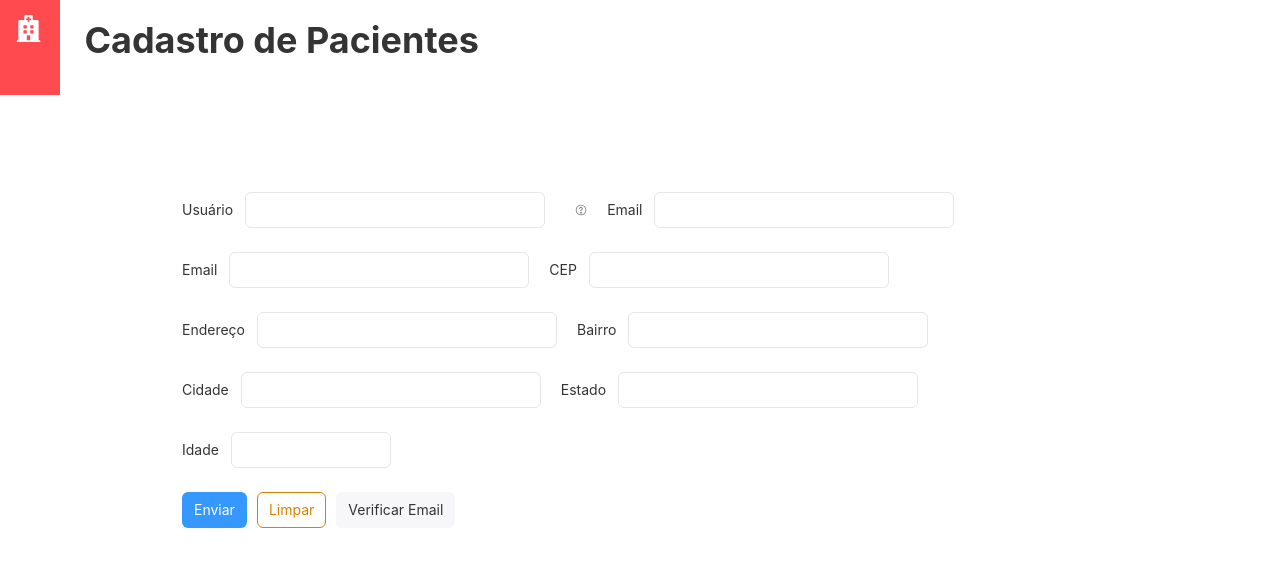
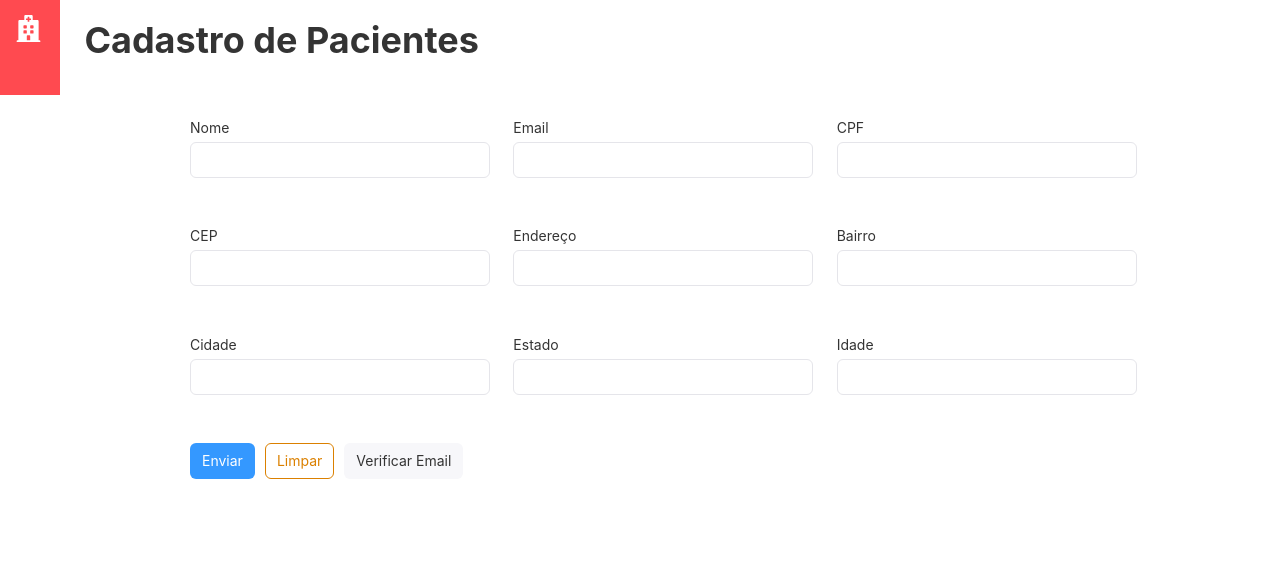
Before and after one commit to MPasti/projeto-supabase, a React (Vite) app: page /cadastro-pacientes in a window 1280 px wide. Shown: the top 566 px of the page. Built offline with nearby package versions, Linux system fonts and the light colour scheme; some icons are missing.

Commit message:
mudanças no design

```diff
--- a/index.html
+++ b/index.html
@@ -2,9 +2,9 @@
 <html lang="en">
   <head>
     <meta charset="UTF-8" />
-    <link rel="icon" type="image/svg+xml" href="/src/assets/hospital.svg" />
+    <link rel="icon" type="image/svg+xml" href="/src/assets/logo.svg" />
     <meta name="viewport" content="width=device-width, initial-scale=1.0" />
-    <title>Vite + React</title>
+    <title>Wuthering Heights Hospital</title>
   </head>
   <body>
     <div id="root"></div>
--- a/src/AppContainer.jsx
+++ b/src/AppContainer.jsx
@@ -69,10 +69,10 @@ const AppContainer = () => {
               <span
                 style={{
                   marginLeft: "18px",
-                  fontSize: "22px",
+                  fontSize: "20px",
                 }}
               >
-                Hospital
+                Wuthering Heights
               </span>
             </div>
           </Sidenav.Header>
@@ -89,7 +89,7 @@ const AppContainer = () => {
                   active
                   icon={<DashboardIcon />}
                 >
-                  Home
+                  Início
                 </Nav.Item>
                 <Nav.Item
                   onClick={() => navigate("/login")}
@@ -124,8 +124,6 @@ const AppContainer = () => {
                   <Nav.Item eventKey="5-1">Applications</Nav.Item>
                   <Nav.Item eventKey="5-2">Websites</Nav.Item>
                   <Nav.Item eventKey="5-3">Channels</Nav.Item>
-                  <Nav.Item eventKey="5-4">Tags</Nav.Item>
-                  <Nav.Item eventKey="5-5">Versões</Nav.Item>
                 </Nav.Menu>
               </Nav>
             </Sidenav.Body>
--- a/src/AppFormPacientes.jsx
+++ b/src/AppFormPacientes.jsx
@@ -6,6 +6,9 @@ import {
   Schema,
   Panel,
   FlexboxGrid,
+  Grid,
+  Col,
+  Row,
 } from "rsuite";
 import { JSONTree } from "react-json-tree";
 import { forwardRef, useContext, useRef, useState } from "react";
@@ -27,15 +30,19 @@ const JSONView = ({ formValue, formError }) => (
 const { StringType, NumberType } = Schema.Types;
 
 const model = Schema.Model({
-  name: StringType().isRequired("Este campo é obrigatório"),
+  name: StringType().isRequired("O nome é obrigatório"),
   email: StringType()
     .isEmail("Por favor, entre um Email válido")
     .isRequired("Este campo é obrigatório"),
-  age: NumberType("Por favor, entre um número válido").range(
-    18,
-    30,
-    "Entre uma idade entre 18 e 30"
-  ),
+  age: NumberType("Por favor, entre um número válido")
+    .range(18, 30, "Entre uma idade entre 18 e 30")
+    .isRequired("Por favor entre sua idade"),
+  cpf: StringType().isRequired("O CPF é obrigatório"),
+  cep: StringType().isRequired("O CEP é obrigatório"),
+  endereco: StringType().isRequired("O endereço é obrigatório"),
+  bairro: StringType().isRequired("O bairro é obrigatório"),
+  cidade: StringType().isRequired("A cidade é obrigatório"),
+  estado: StringType().isRequired("O Estado é obrigatório"),
   password: StringType().isRequired("Este campo é obrigatório"),
   verifyPassword: StringType()
     .addRule((value, data) => {
@@ -93,27 +100,65 @@ const AppFormPacientes = () => {
   };
 
   return (
-    <FlexboxGrid style={{ margin: "10%" }}>
-      <FlexboxGrid.Item colspan={24}>
+    <FlexboxGrid
+      style={{
+        margin: "5%",
+        alignItems: "center",
+        justifyContent: "center",
+        alignContent: "center",
+      }}
+    >
+      <FlexboxGrid.Item>
         <Form
-          layout="inline"
           ref={formRef}
           onChange={setFormValue}
           onCheck={setFormError}
           formValue={formValue}
           model={model}
         >
-          <TextField name="name" label="Usuário" />
-          <Form.HelpText tooltip>Obrigatório</Form.HelpText>
+          <Grid>
+            <Row>
+              <Col xs={5} xsPush={0}>
+                <TextField name="name" label="Nome"></TextField>
+              </Col>
+
+              <Col xs={5} xsPush={3}>
                 <TextField name="email" label="Email" />
-          <TextField name="cpf" label="Email" />
+              </Col>
+              <Col xs={5} xsPush={6}>
+                <TextField name="cpf" label="CPF" />
+              </Col>
+            </Row>
+          </Grid>
+
+          <Grid style={{ marginTop: "5%" }}>
+            <Row>
+              <Col xs={5} xsPush={0}>
                 <TextField name="cep" label="CEP" />
+              </Col>
+              <Col xs={5} xsPush={3}>
                 <TextField name="endereco" label="Endereço" />
+              </Col>
+              <Col xs={5} xsPush={6}>
                 <TextField name="bairro" label="Bairro" />
+              </Col>
+            </Row>
+          </Grid>
+
+          <Grid style={{ marginTop: "5%" }}>
+            <Row>
+              <Col xs={5} xsPush={0}>
                 <TextField name="cidade" label="Cidade" />
+              </Col>
+              <Col xs={5} xsPush={3}>
                 <TextField name="estado" label="Estado" />
-          <TextField style={{ width: 160 }} name="age" label="Idade" />
+              </Col>
+              <Col xs={5} xsPush={6}>
+                <TextField name="age" label="Idade" />
+              </Col>
+            </Row>
 
+            <div style={{ margin: "5% 0% 0% 0%" }}>
               <ButtonToolbar>
                 <Button appearance="primary" onClick={handleSubmit}>
                   Enviar
@@ -125,6 +170,8 @@ const AppFormPacientes = () => {
 
                 <Button onClick={handleCheckEmail}>Verificar Email</Button>
               </ButtonToolbar>
+            </div>
+          </Grid>
         </Form>
       </FlexboxGrid.Item>
       {/* <FlexboxGrid.Item colspan={12}>
```
Also changed, not shown: src/assets/hospital.svg (deleted), src/assets/logo.svg (added). Lines whose indentation alone changed are shown as unchanged.
